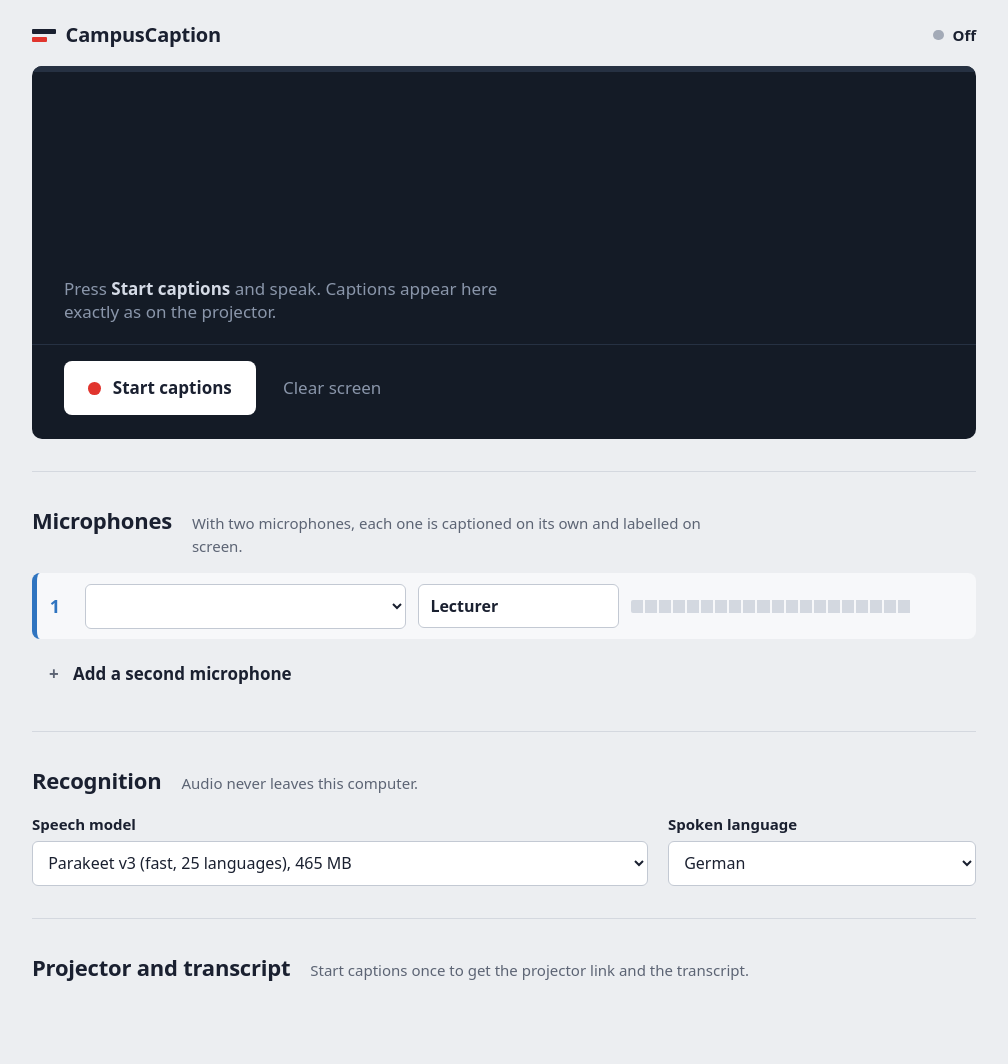
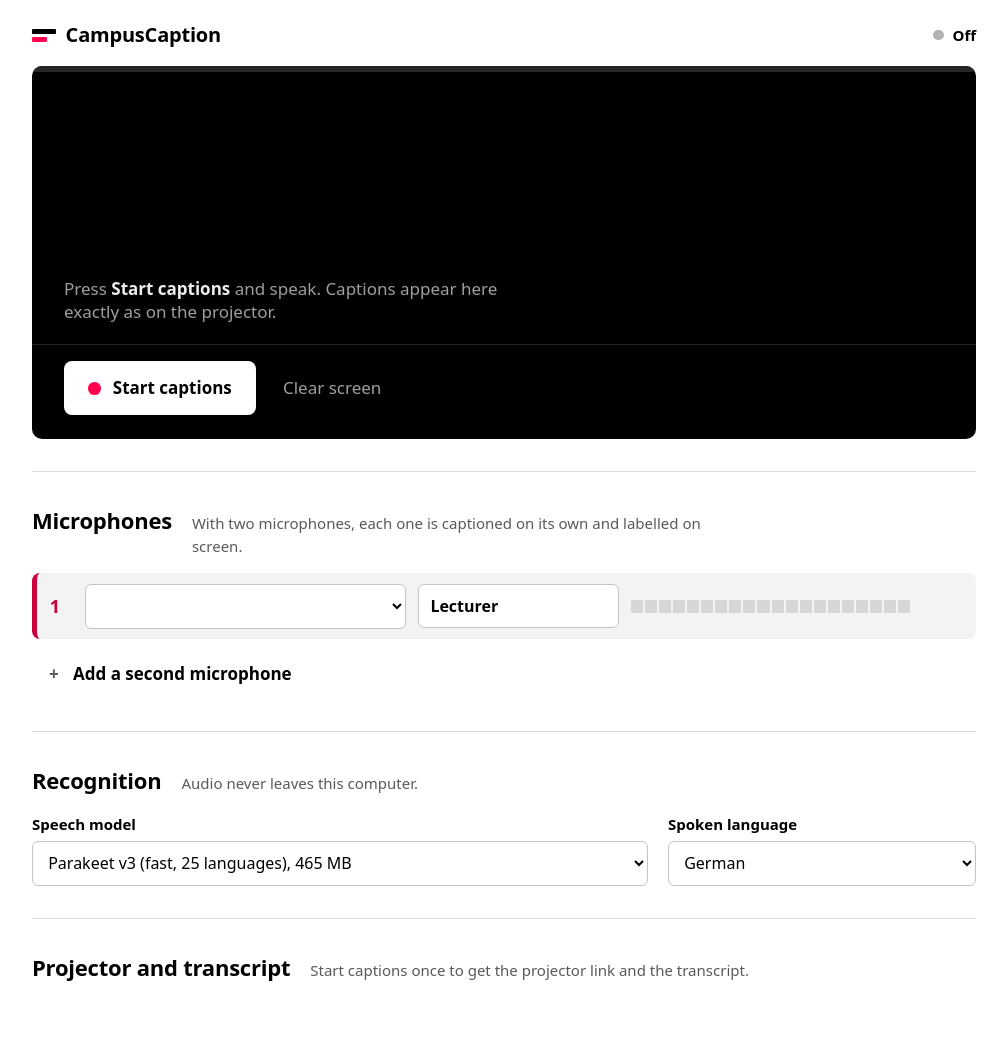
Before and after one commit to Campus-Caption/CampusCaption, a FastAPI app: page / in a window 1280 px wide. Shown: the whole page, without its empty margins (136-1144 px from the left). Run offline with FastAPI, Linux system fonts and the light colour scheme; lists and menus that the app fills with data are empty; some web fonts are replaced.

Commit message:
Use the THA (Technische Hochschule Augsburg) palette: pink, black, white
Console and caption screen: THA pink for on-air, brand mark, primary action and the
lecturer tag; black monitor and text on a white page. Pink as text on white uses
#C8003C for 6:1 contrast. Overlay light/green themes get readable speaker colours.

Co-Authored-By: Claude Opus 5.5 <noreply@anthropic.com>
Claude-Session: https://claude.ai/code/session_01HvebKVExkSD9dxRE8WKYqc

```diff
--- a/frontend/static/css/captions.css
+++ b/frontend/static/css/captions.css
@@ -5,5 +5,5 @@
 .cap-line.live .tentative { opacity: .6; }
 /* Speaker tag once two microphones are used: bold text label plus a colour, never colour alone. */
 .cap-speaker { font-weight: 800; font-size: .8em; letter-spacing: .02em; }
-.cap-line[data-speaker="1"] .cap-speaker { color: var(--speaker-1, #8fd3ff); }
-.cap-line[data-speaker="2"] .cap-speaker { color: var(--speaker-2, #ffd166); }
+.cap-line[data-speaker="1"] .cap-speaker { color: var(--speaker-1, #ff0350); }
+.cap-line[data-speaker="2"] .cap-speaker { color: var(--speaker-2, #d4d4d4); }
--- a/frontend/static/css/console.css
+++ b/frontend/static/css/console.css
@@ -1,23 +1,30 @@
 /* Lecturer console: one column, the caption monitor on top, a quiet desk below.
    Type scale (px): 15 small, 17 body, 22 section, 32 brand-size moments; captions scale with the viewport. */
 :root {
-  --desk: #eceef1;
-  --paper: #f7f8fa;
-  --ink: #1a2030;
-  --muted: #5c6474;
-  --rule: #d4d8df;
-  --field: #ffffff;
-  --monitor: #141b26;
-  --monitor-rule: #263142;
-  --monitor-dim: #8a96aa;
-  --tally: #e1352e;
-  --standby: #d99a00;
-  --level: #2f9e62;
-  --s1: #2f74c0;          /* lecturer mic, on light */
-  --s2: #9a6a00;          /* audience mic, on light */
-  --s1-on-dark: #9ccbff;
-  --s2-on-dark: #ffcb5c;
-  --focus: #2457d6;
+  /* Technische Hochschule Augsburg palette (2024 corporate design): pink, black, white.
+     Pink #FF0350 is the brand colour; as text on white it is darkened to #C8003C for 6:1 contrast. */
+  --tha-pink: #ff0350;
+  --tha-pink-ink: #c8003c;
+  --black: #000000;
+  --white: #ffffff;
+
+  --desk: var(--white);
+  --paper: #f3f3f3;
+  --ink: var(--black);
+  --muted: #595959;
+  --rule: #dcdcdc;
+  --field: var(--white);
+  --monitor: var(--black);
+  --monitor-rule: #262626;
+  --monitor-dim: #9e9e9e;
+  --tally: var(--tha-pink);       /* on air */
+  --standby: #d99a00;             /* loading: functional amber */
+  --level: #2f9e62;               /* mic level: functional green */
+  --s1: var(--tha-pink-ink);      /* lecturer mic, on light */
+  --s2: #4a4a4a;                  /* audience mic, on light */
+  --s1-on-dark: var(--tha-pink);
+  --s2-on-dark: #d4d4d4;
+  --focus: var(--tha-pink);
   --font: "Atkinson Hyperlegible Next", "Atkinson Hyperlegible", system-ui, "Segoe UI", sans-serif;
 }
 * { box-sizing: border-box; }
@@ -37,9 +44,9 @@ body { margin: 0; background: var(--desk); color: var(--ink); font: 400 1.0625re
 .mark i:last-child { width: 62%; background: var(--tally); }
 
 .onair { display: inline-flex; align-items: center; gap: .55rem; margin: 0; font-weight: 700; font-size: .9375rem; }
-.lamp { width: .65rem; height: .65rem; border-radius: 50%; background: #a3aab7; flex: none; }
+.lamp { width: .65rem; height: .65rem; border-radius: 50%; background: #b3b3b3; flex: none; }
 #clock { font-variant-numeric: tabular-nums; color: var(--muted); font-weight: 500; }
-body[data-state="live"] .lamp { background: var(--tally); box-shadow: 0 0 0 4px rgba(225, 53, 46, .18); }
+body[data-state="live"] .lamp { background: var(--tally); box-shadow: 0 0 0 4px rgba(255, 3, 80, .18); }
 body[data-state="live"] #state-text { color: var(--tally); }
 body[data-state="loading"] .lamp { background: var(--standby); }
 
@@ -59,11 +66,11 @@ body[data-state="loading"] .tally { background: var(--standby); }
 }
 .preview .cap-scroll { max-height: calc(1.35em * 5 + 1.4em); }
 .preview .cap-line { max-width: 40ch; }
-.preview .cap-line:not(:last-child) { color: #b4bdcc; }
+.preview .cap-line:not(:last-child) { color: #b3b3b3; }
 .preview .cap-line[data-speaker="1"] .cap-speaker { color: var(--s1-on-dark); }
 .preview .cap-line[data-speaker="2"] .cap-speaker { color: var(--s2-on-dark); }
 .preview-empty { position: absolute; left: 2rem; right: 2rem; bottom: 1.25rem; margin: 0; max-width: 46ch; color: var(--monitor-dim); font-size: 1.0625rem; font-weight: 400; }
-.preview-empty b { color: #d5dbe6; font-weight: 700; }
+.preview-empty b { color: #ececec; font-weight: 700; }
 .preview:has(.cap-line) .preview-empty { display: none; }
 
 progress { display: block; width: calc(100% - 4rem); margin: 0 2rem; height: 3px; border: 0; background: var(--monitor-rule); appearance: none; }
@@ -124,13 +131,13 @@ h2 { margin: 0; font-size: 1.375rem; font-weight: 800; letter-spacing: -.01em; }
 /* fields */
 select, input[type="text"] {
   font: 500 1rem/1.4 var(--font); color: var(--ink); background: var(--field);
-  border: 1px solid #c3c9d3; border-radius: 6px; padding: .6rem .7rem; width: 100%; min-width: 0;
+  border: 1px solid #c4c4c4; border-radius: 6px; padding: .6rem .7rem; width: 100%; min-width: 0;
 }
 select:hover, input[type="text"]:hover { border-color: var(--ink); }
 .fields { display: grid; grid-template-columns: 2fr 1fr; gap: 1rem 1.25rem; }
 .field { display: grid; gap: .35rem; font-weight: 700; font-size: .9375rem; }
 .check { display: grid; grid-template-columns: auto 1fr; gap: .75rem; align-items: start; margin-top: 1.25rem; font-weight: 700; cursor: pointer; max-width: 62ch; }
-.check input { margin: .3rem 0 0; accent-color: var(--ink); width: 1.05rem; height: 1.05rem; }
+.check input { margin: .3rem 0 0; accent-color: var(--tha-pink-ink); width: 1.05rem; height: 1.05rem; }
 .check .hint { display: block; font-weight: 400; }
 #polish-hint { margin-top: .5rem; }
 
```
Also changed, not shown: other parts of frontend/static/css/console.css (+13 -13 lines), frontend/static/css/overlay.css (+9 -5 lines), app/templates/index.html (line endings or trailing spaces).
